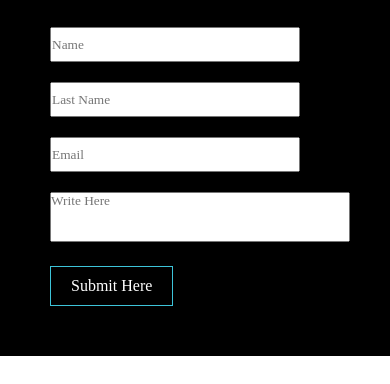
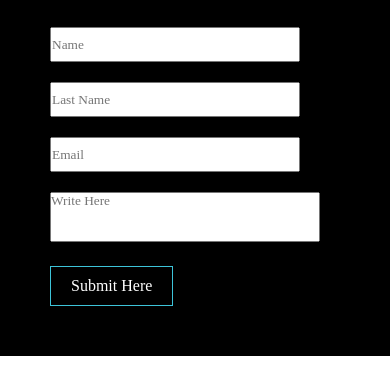
Before and after one commit to ammarshaikh22/pixal-waves-website, a website: page index.html in a window 390 px wide. Shown: the part 3600-3984 px from the top of the page. Drawn offline with Linux system fonts and the light colour scheme.

Commit message:
Update responsive.css

```diff
--- a/css/responsive.css
+++ b/css/responsive.css
@@ -93,7 +93,7 @@ contact section start
     }
 
     .contact #text {
-        max-width: 300px;
+        max-width: 270px;
         height: 50px;
     }
 
@@ -112,4 +112,5 @@ footer section start
     .footer .menu ul {
         flex-direction: row;
     }
+
 }
```
